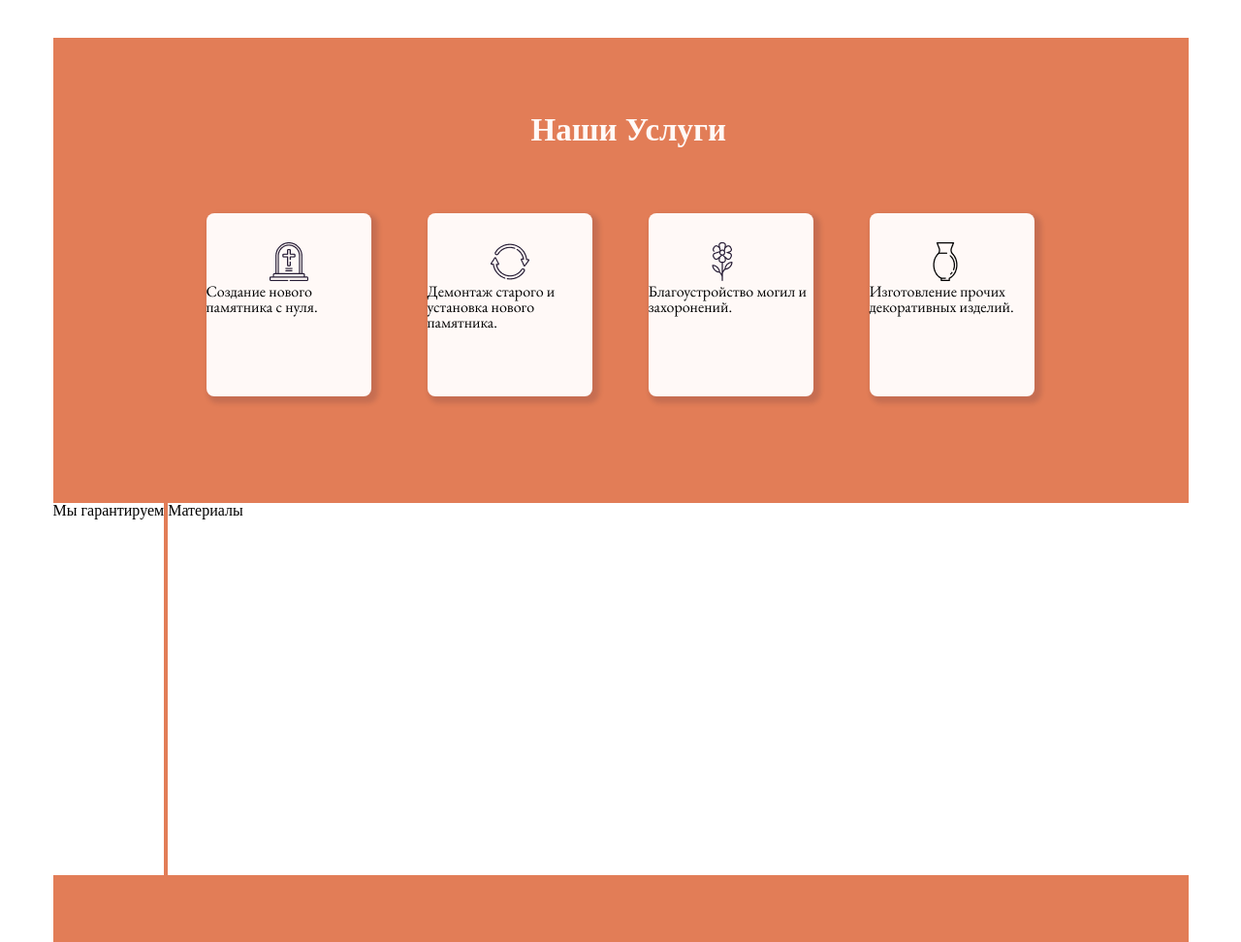
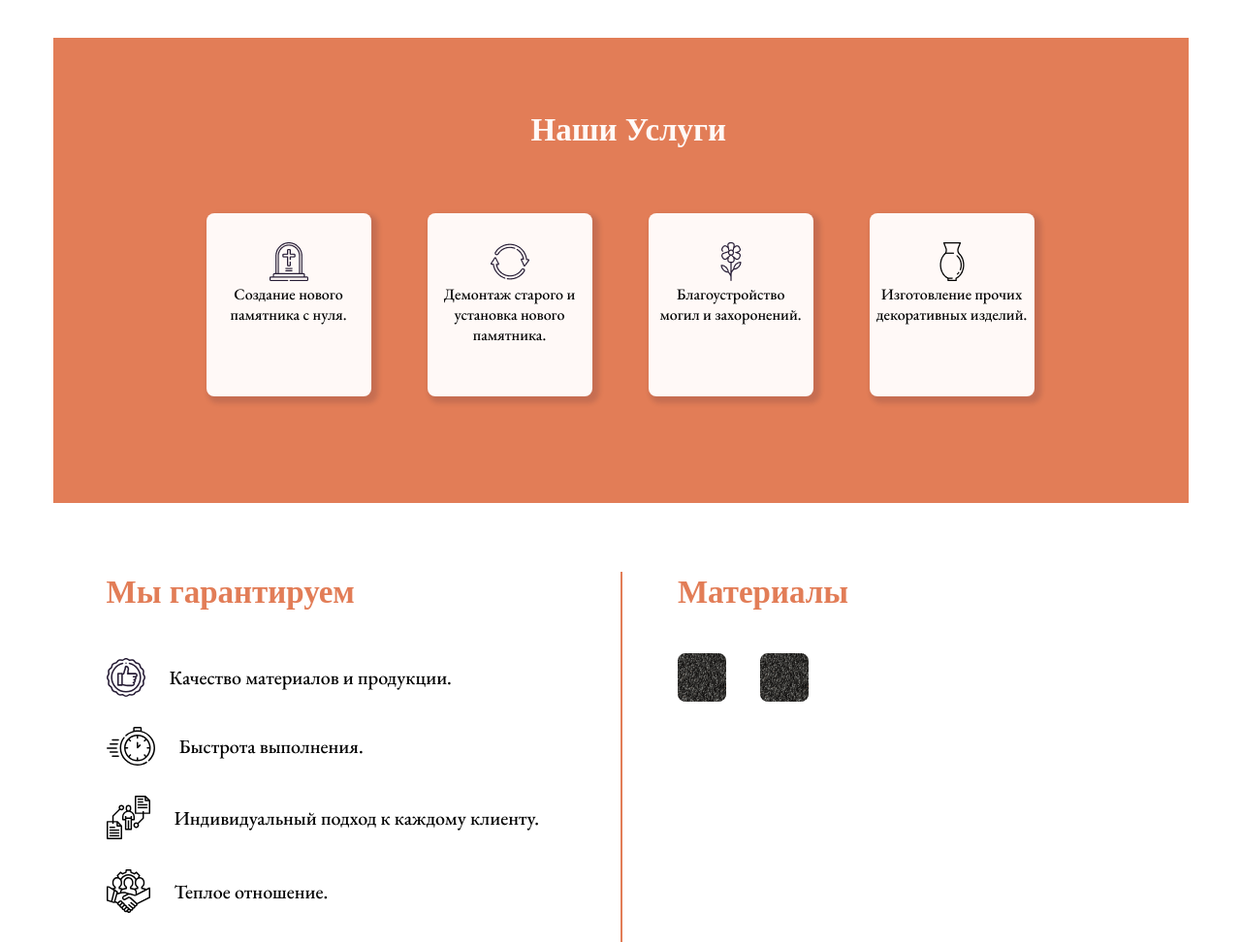
Before and after one commit to Rus-Abd/cemetry-landing, a PHP site: page / in a window 1280 px wide. Shown: the part 944-1916 px from the top of the page at 97% size. Run offline with PHP 8.4, Linux system fonts and the light colour scheme; some libraries are stand-ins or nearby versions; some web fonts are replaced.

Commit message:
feat: add materials and guarantees section

```diff
--- a/app.js
+++ b/app.js
@@ -47,7 +47,7 @@ function initMap() {
   const uluru = { lat: 52.126424070008916, lng: 26.110533197336057 };
   // The map, centered at Uluru
   const map = new google.maps.Map(document.getElementById('map'), {
-    zoom: 5,
+    zoom: 17,
     center: uluru,
   });
   const marker = new google.maps.Marker({
--- a/index.html
+++ b/index.html
@@ -1,5 +1,5 @@
 <!DOCTYPE html>
-<html lang="en">
+<html lang="ru">
   <head>
     <meta charset="UTF-8" />
     <meta http-equiv="X-UA-Compatible" content="IE=edge" />
@@ -26,6 +26,10 @@
             <span>+375 (29) 386 93 62</span><br /><span
               >+375 (29) 790 66 56</span
             >
+          </div>
+          <div class="hamburger">
+            <span class="bar"></span>
+            <span class="bar"></span><span class="bar"></span>
           </div>
         </nav>
       </div>
@@ -89,19 +93,36 @@
           </div>
         </section>
         <section class="guarantees">
-          <div class="guatantess-info">
+          <div class="guarantees-info">
             <h3>Мы гарантируем</h3>
             <ul>
-              <li></li>
-              <li></li>
-              <li></li>
-              <li></li>
+              <li>
+                <img src="./assets/svg/thumbsUp.svg" alt="" />
+                <p>Качество материалов и продукции.</p>
+              </li>
+              <li>
+                <img src="./assets/svg/time.svg" alt="" />
+                <p>Быстрота выполнения.</p>
+              </li>
+              <li>
+                <img src="./assets/svg/docExchange.svg" alt="" />
+                <p>Индивидуальный подход к каждому клиенту.</p>
+              </li>
+              <li>
+                <img src="./assets/svg/relation.svg" alt="" />
+                <p>Теплое отношение.</p>
+              </li>
             </ul>
           </div>
           <div class="line"></div>
           <div class="guarantees-materials">
             <h3>Материалы</h3>
-            <div class="materials"></div>
+            <div class="materials">
+              <img src="./assets/materials/black-material.png" alt="" /><img
+                src="./assets/materials/black-material.png"
+                alt=""
+              />
+            </div>
           </div>
         </section>
         <section class="gallery">
--- a/styles.css
+++ b/styles.css
@@ -334,11 +351,19 @@ nav {
   box-shadow: 4px 4px 5px 3px rgba(38, 28, 53, 0.15);
   border-radius: 8px;
   margin-right: 58px;
+  text-align: center;
 }
 
 .services-item img {
   margin-top: 30px;
-  margin-left: 65px;
+}
+.services-item p {
+  max-width: 156px;
+  font-style: normal;
+  font-weight: 500;
+  font-size: 16px;
+  line-height: 21px;
+  margin: 0 auto;
 }
 
 /*
@@ -347,15 +372,50 @@ nav {
 
 */
 .guarantees {
+  margin-top: 71px;
+  margin-left: 55px;
+  margin-bottom: 96px;
   display: flex;
+  font-family: var(--fonts-eb);
+  font-style: normal;
 }
-
+.guarantees h3 {
+  margin-bottom: 46px;
+  font-weight: 600;
+  font-size: 33px;
+  line-height: 43px;
+  color: var(--orange-main);
+}
+.guarantees-info ul {
+  font-size: 20px;
+  line-height: 26px;
+}
+.guarantees-info li {
+  display: flex;
+  margin-bottom: 31px;
+  align-items: center;
+}
+.guarantees-info p {
+  font-weight: 500;
+  font-size: 20px;
+  line-height: 26px;
+  margin-left: 25px;
+}
 .line {
   height: 380px;
   width: 0px;
-  border: 2px solid #e27d57;
+  border: 1.3px solid var(--orange-main);
+  background-color: var(--orange-main);
+  margin-left: 84px;
+  margin-right: 57px;
 }
 
+.guarantees-materials h3 {
+  margin-bottom: 41px;
+}
+.materials img {
+  margin-right: 35px;
+}
 /*
 
 
```
Also changed, not shown: other parts of styles.css (+110 -1 lines), assets/materials/black-material.png (added), assets/svg/docExchange.svg (added), assets/svg/relation.svg (added), assets/svg/thumbsUp.svg (added), assets/svg/time.svg (added).
